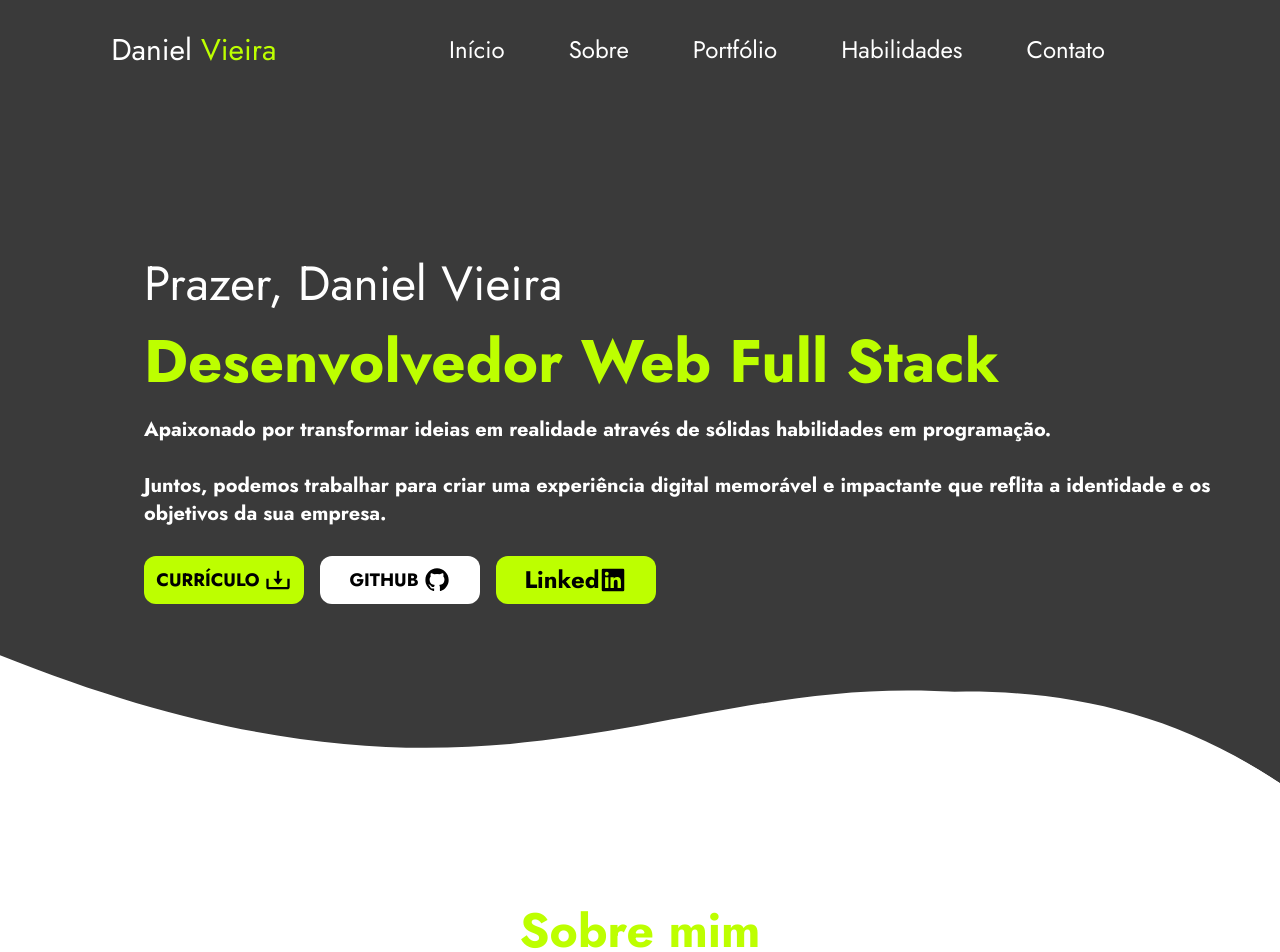
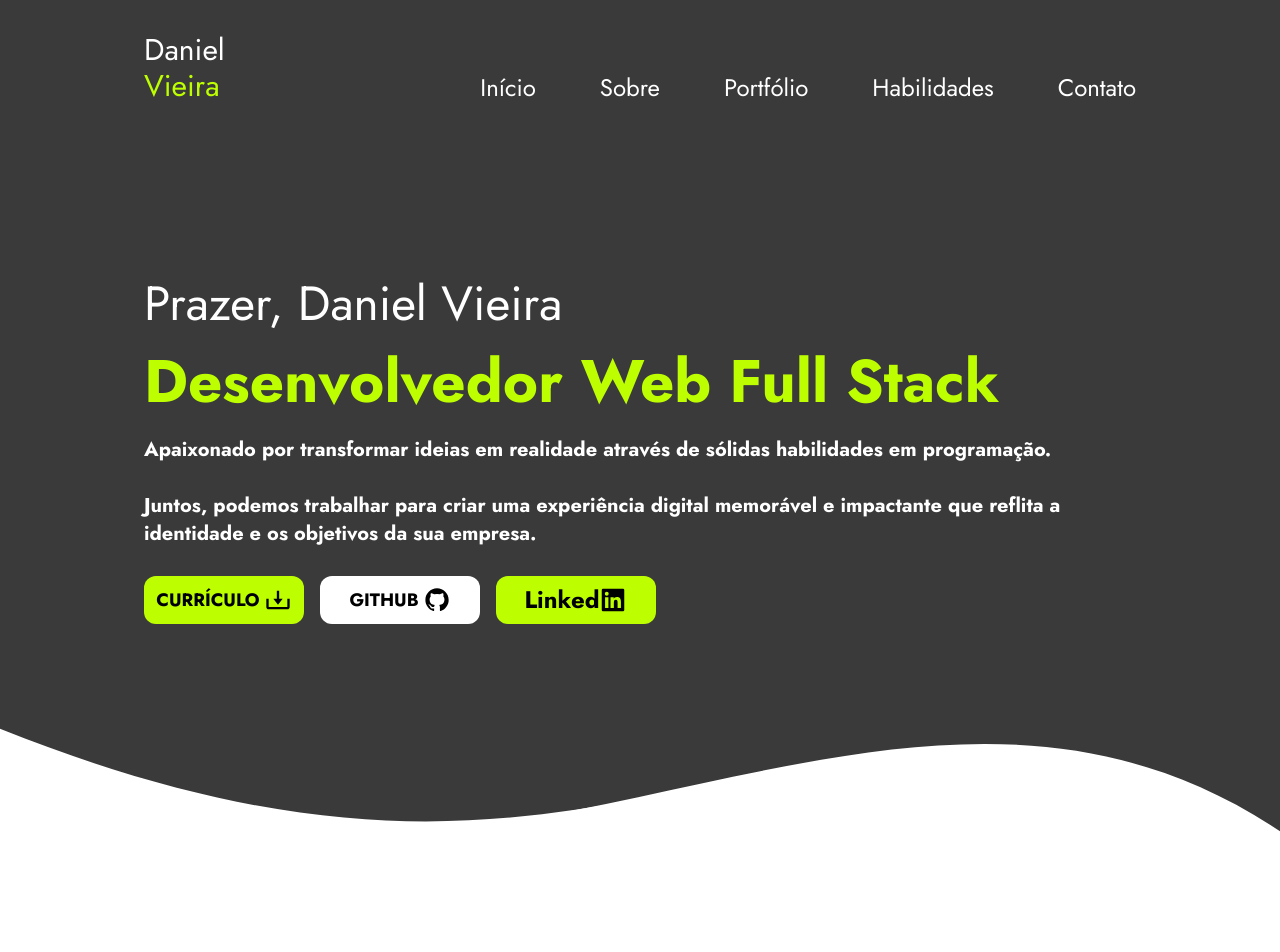
Before and after one commit to d-vieira/d-vieira-portfolio, a Next.js app: page / in a window 1280 px wide. Shown: the top 952 px of the page. Built offline with nearby package versions, Linux system fonts and the light colour scheme.

Commit message:
refactor: Header and Hero styles architecture + html semantics

```diff
--- a/src/app/page.tsx
+++ b/src/app/page.tsx
@@ -1,14 +1,22 @@
 import About from "@/components/About";
 import Contact from "@/components/Contact";
 import Footer from "@/components/Footer";
+import Header from "@/components/Header";
 import Hero from "@/components/Hero";
 import Portfolio from "@/components/Portfolio";
 import Skills from "@/components/Skills";
+import WavySVG from "@/components/WavySVG";
 
 export default function Index() {
   return (
     <main>
-      <Hero />
+      <div className="bg-myDarkGrey py-8 px-36 max-md:px-6">
+        <Header />
+        <Hero />
+      </div>
+      <div className="bg-myDarkGrey -mt-1">
+        <WavySVG />
+      </div>
       <About />
       <Portfolio />
       <div className="bg-gradient-to-b from-myDarkGrey via-zinc-700 to-myLightGrey">
--- a/src/components/Header.tsx
+++ b/src/components/Header.tsx
@@ -5,15 +5,18 @@ import MobileNavMenu from "./MobileNavMenu";
 
 export default function Header() {
   return (
-    <header id="Início" className="flex justify-around pl-44 py-8">
-      <div className="flex max-md:-ml-20 max-md:mr-20">
-        <h2 className="text-white text-3xl -ml-24">
+    <header
+      id="Início"
+      className="flex items-center gap-24 max-md:justify-around"
+    >
+      <div className="flex">
+        <h3 className="text-white text-3xl">
           Daniel
           <span className="text-myGreen"> Vieira</span>
-        </h2>
+        </h3>
       </div>
       <MobileNavMenu />
-      <nav className="text-white text-2xl ml-12 mr-36 mt-0.5 max-md:hidden">
+      <nav className="text-white text-2xl self-end max-md:hidden">
         <ul className="flex gap-16">{NAV_SECTIONS.map(NavSeeder)}</ul>
       </nav>
     </header>
--- a/src/components/Hero.tsx
+++ b/src/components/Hero.tsx
@@ -1,15 +1,12 @@
-import Header from "./Header";
-import WavySVG from "./WavySVG";
 import DownloadResume from "./DownloadResume";
 import GithubButton from "./GithubButton";
 import LinkedinButton from "./LinkedinButton";
 
 export default function Hero() {
   return (
-    <div className="bg-myDarkGrey">
-      <Header />
-      <article className="ml-36 mt-40 text-white max-md:w-[90%] max-md:h-[480px] max-md:ml-5 max-md:mt-0 max-md:flex max-md:flex-col max-md:">
-        <h2 className="text-5xl max-md:hidden">Prazer, Daniel Vieira</h2>
+    <section className="mt-44 max-md:mt-2">
+      <div className="text-white max-md:h-[480px] max-md:flex max-md:flex-col">
+        <h3 className="text-5xl max-md:hidden">Prazer, Daniel Vieira</h3>
         <h1 className="text-myGreen font-bold text-6xl my-6 max-md:text-xl">
           Desenvolvedor Web Full Stack
         </h1>
@@ -21,13 +18,12 @@ export default function Hero() {
           Juntos, podemos trabalhar para criar uma experiência digital memorável
           e impactante que reflita a identidade e os objetivos da sua empresa.
         </p>
-        <div className="flex text-lg gap-4 mt-7 h-12 font-bold text-black max-w-lg max-md:m-0 max-md:mt-7  max-md:flex-col">
+        <div className="flex text-lg gap-4 mt-7 h-12 font-bold text-black max-w-lg   max-md:flex-col">
           <DownloadResume />
           <GithubButton />
           <LinkedinButton />
         </div>
-      </article>
-      <WavySVG />
-    </div>
+      </div>
+    </section>
   );
 }
--- a/src/components/WavySVG.tsx
+++ b/src/components/WavySVG.tsx
@@ -1,13 +1,13 @@
 export default function WavySVG() {
   return (
     <div className="pointer-events-none">
-      <svg viewBox="0 0 500 120" transform="rotate(180)">
+      <svg viewBox="0 0 500 130" transform="rotate(180)">
         <path
-          d="M 0 50 C 150 150 300 0 500 80 L 500 0 L 0 0"
-          fill="#FFFFFF"
+          d="M 0 60 C 150 160 300 0 500 80 L 500 0 L 0 0"
+          fill="#FFF"
         ></path>
         <path
-          d="M 0 50 C 150 150 330 -30 500 50 L 500 0 L 0 0"
+          d="M 0 50 C 150 150 380 -30 500 50 L 500 0 L 0 0"
           fill="#FFFFFF"
         ></path>
         <path
```
